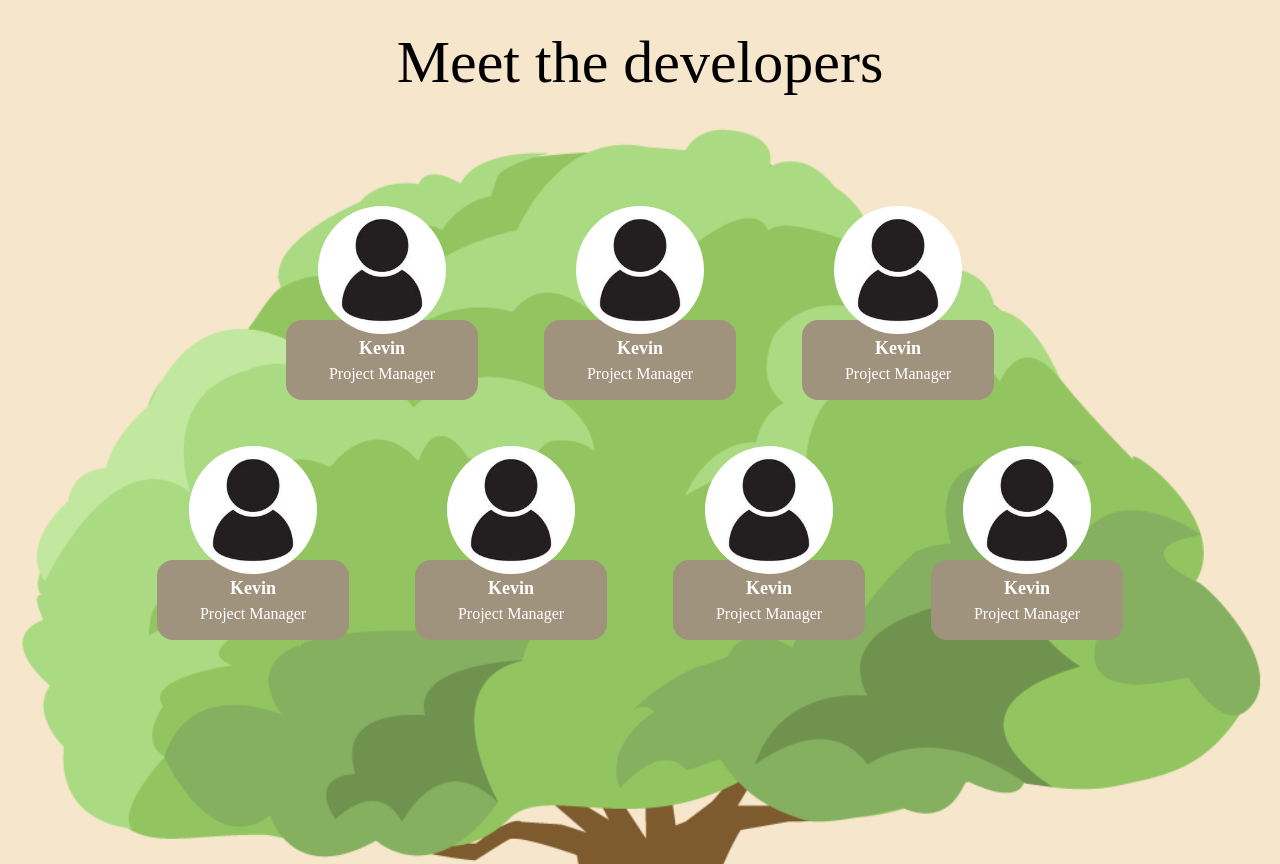
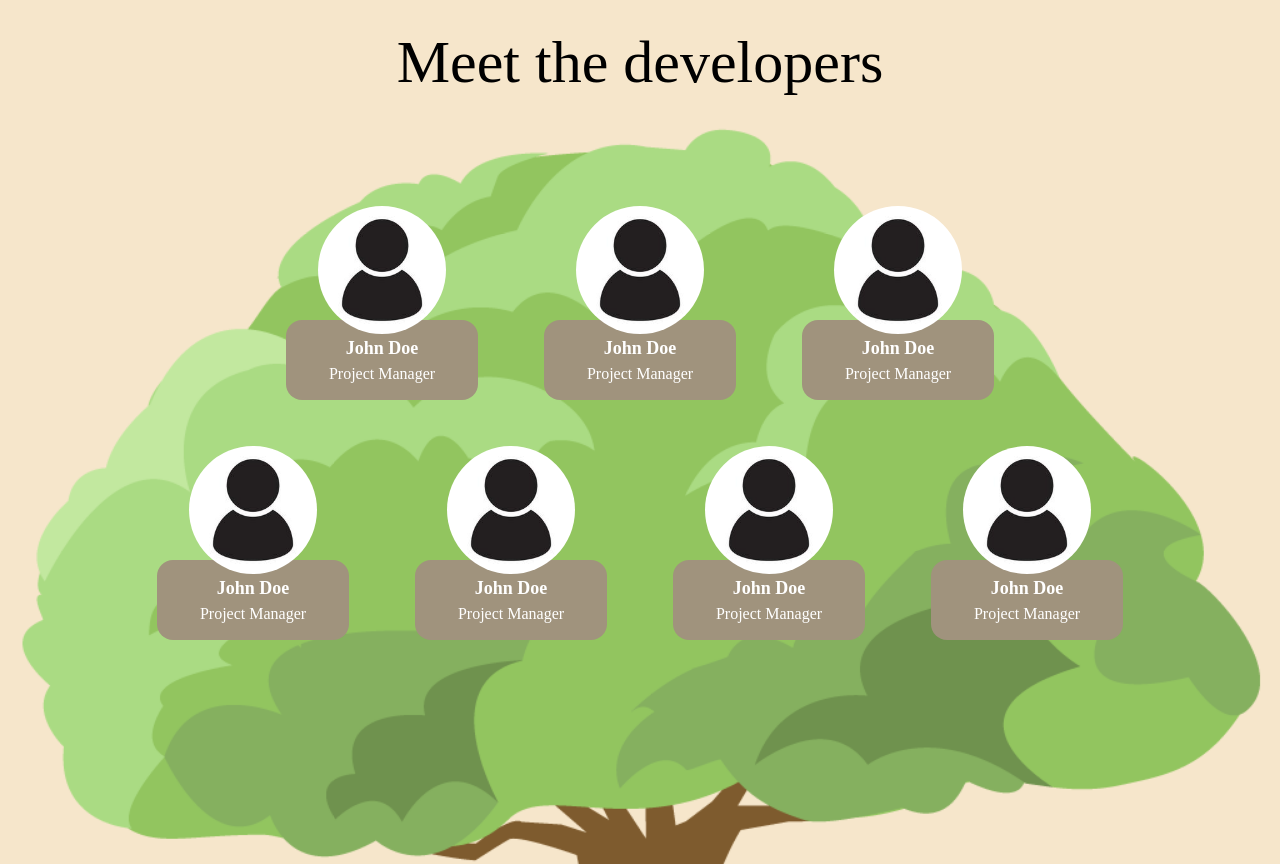
Before and after one commit to Group23-COP4331/Dress-Me-Up, a React (Vite) app in the folder frontend/: page /about in a window 1280 px wide. Built offline with nearby package versions, Linux system fonts and the light colour scheme; a web font is replaced by a local one.

Commit message:
lil name change

```diff
--- a/frontend/src/components/ProfileCard.tsx
+++ b/frontend/src/components/ProfileCard.tsx
@@ -18,7 +18,7 @@ export default function profileCard(props){
         <div className='flex flex-col jusitfy-center items-center h-[210px] w-[210px]'>
             <img src={ProfilePic} alt="profile Icon" className="w-32 h-32 rounded-full relative top-3.5"/>
             <div className= { infoClass }>
-                <p className='text-center text-lg font-bold'>Kevin</p>
+                <p className='text-center text-lg font-bold'>John Doe</p>
                 <p className='text-center'>Project Manager</p>
             </div>
         </div>
```
